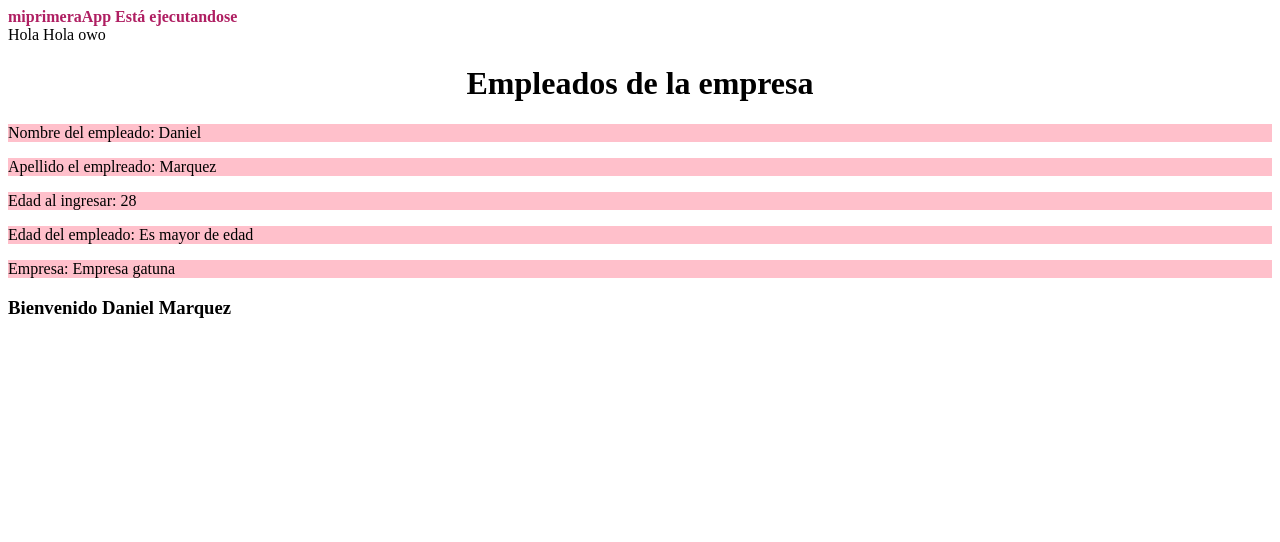
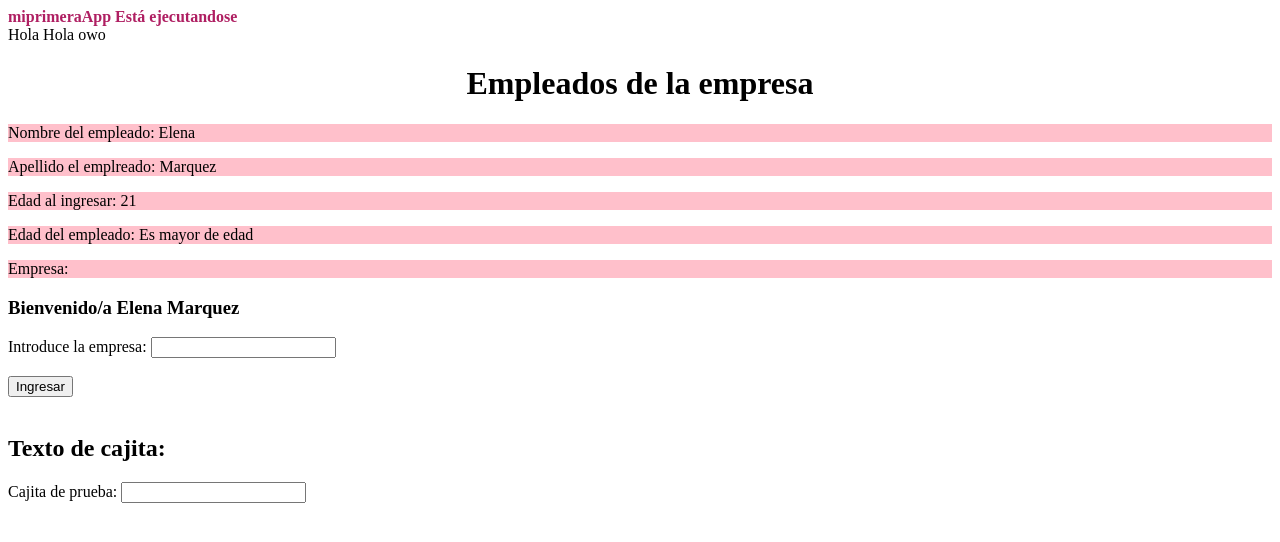
Before and after one commit to Eleneko/Angular-primera-app, an Angular app: page / in a window 1280 px wide. Shown: the top 542 px of the page. Built offline with nearby package versions, Linux system fonts and the light colour scheme.

Commit message:
Interpolacion ingresando atributos

```diff
--- a/src/app/empleado/empleado.component.html
+++ b/src/app/empleado/empleado.component.html
@@ -1,8 +1,19 @@
 <p>Nombre del empleado: {{nombre}}</p>
 <p>Apellido el emplreado: {{apellido}}</p>
-<!-- Hay que llamar el metodo no la propiedad -->
+<!-- Hay que llamar al metodo, no la propiedad -->
 <p>Edad al ingresar: {{getEdadIngreso()}}</p>
 <p>Edad del empleado: {{edad<18?"Es menor de edad":"Es mayor de edad"}}</p>
-<p>Empresa: {{empresa}}</p>
+<p>Empresa: {{empresa.value}}</p>
 
-<h3>Bienvenido {{nombre}} {{apellido}}</h3>
+<h3>Bienvenido/a {{nombre}} {{apellido}}</h3>
+
+Introduce la empresa: <input #empresa type="text">
+<br>
+<br>
+<input type="button" value="Ingresar" (click)="ingresoEmpresa(empresa.value)">
+<br>
+<br>
+<h2>Texto de cajita: {{prueba.value}}</h2>
+Cajita de prueba: <input #prueba type="text" (keyup)="0">
+<br>
+<br>
--- a/src/app/empleado/empleado.component.ts
+++ b/src/app/empleado/empleado.component.ts
@@ -17,16 +17,18 @@ import { Component } from '@angular/core';
 })
 export class EmpleadoComponent{
 
-  nombre = "Daniel";
+  nombre = "Elena";
   apellido ="Marquez";
-  private edadIngreso =28;
+  private edadIngreso =21;
   edad = 32;
-  empresa="Empresa gatuna";
-
-
+  // empresa="Empresa gatuna";
   //metodo para acceder a la propiedad privada
   getEdadIngreso(){
     return this.edadIngreso;
   }
 
+  ingresoEmpresa(value:String){
+
+  }
+
 }
```
